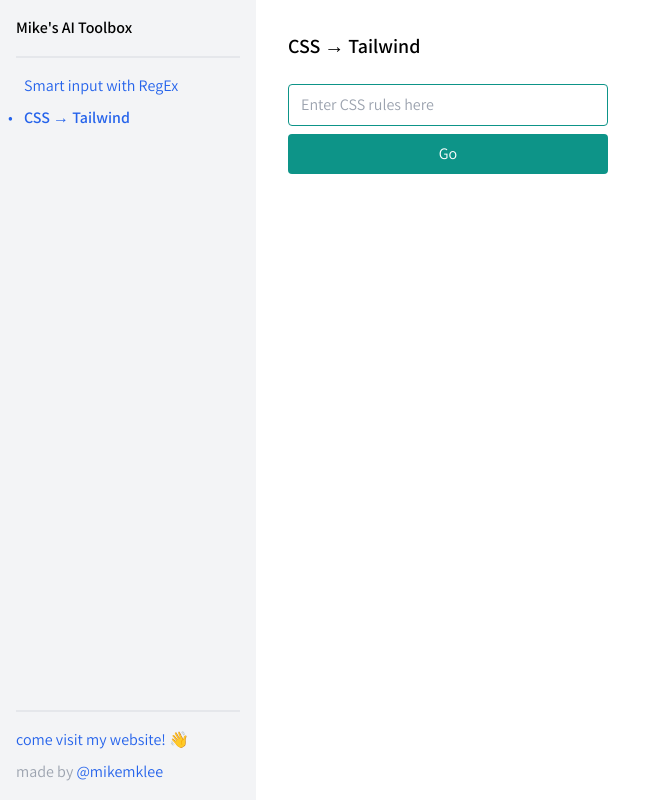
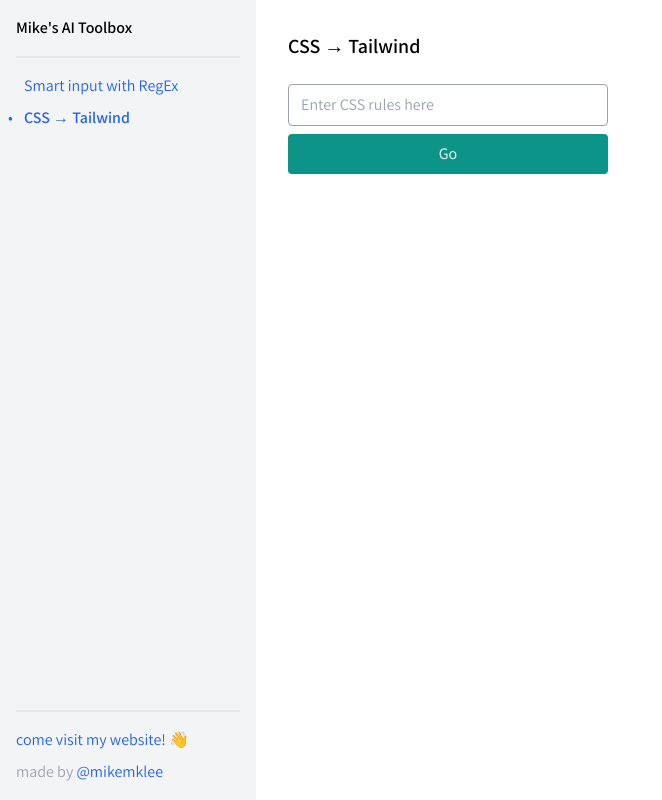
Before and after one commit to mikemklee/ai-toolbox, a Next.js app: page /css2tw in a window 1280 px wide. Shown: the whole page, without its empty margins (0-662 px from the left). Built offline with nearby package versions, Linux system fonts and the light colour scheme.

Commit message:
Tweak input border color

```diff
--- a/src/components/InputText.tsx
+++ b/src/components/InputText.tsx
@@ -86,7 +86,7 @@
         } ${
           validationResult
             ? "border-red-500 outline-red-500"
-            : "border-teal-600 outline-teal-600"
+            : "border-gray-400 outline-gray-400"
         }`}
         disabled={isValidating}
       />
```
